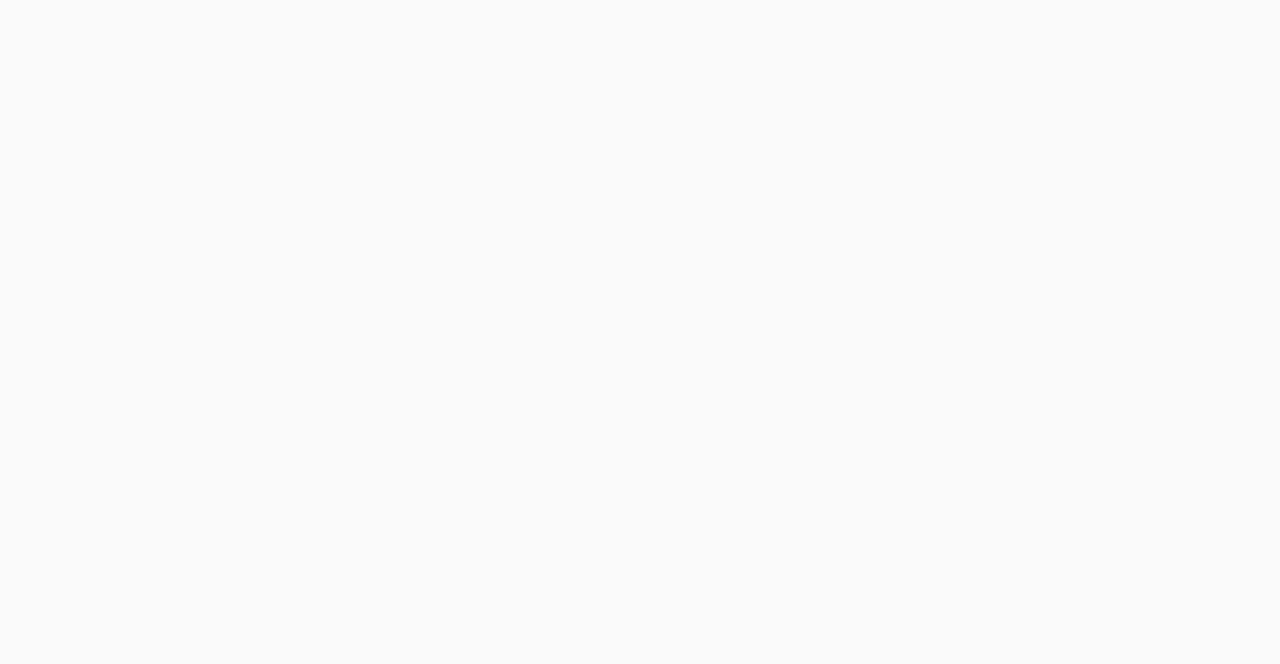
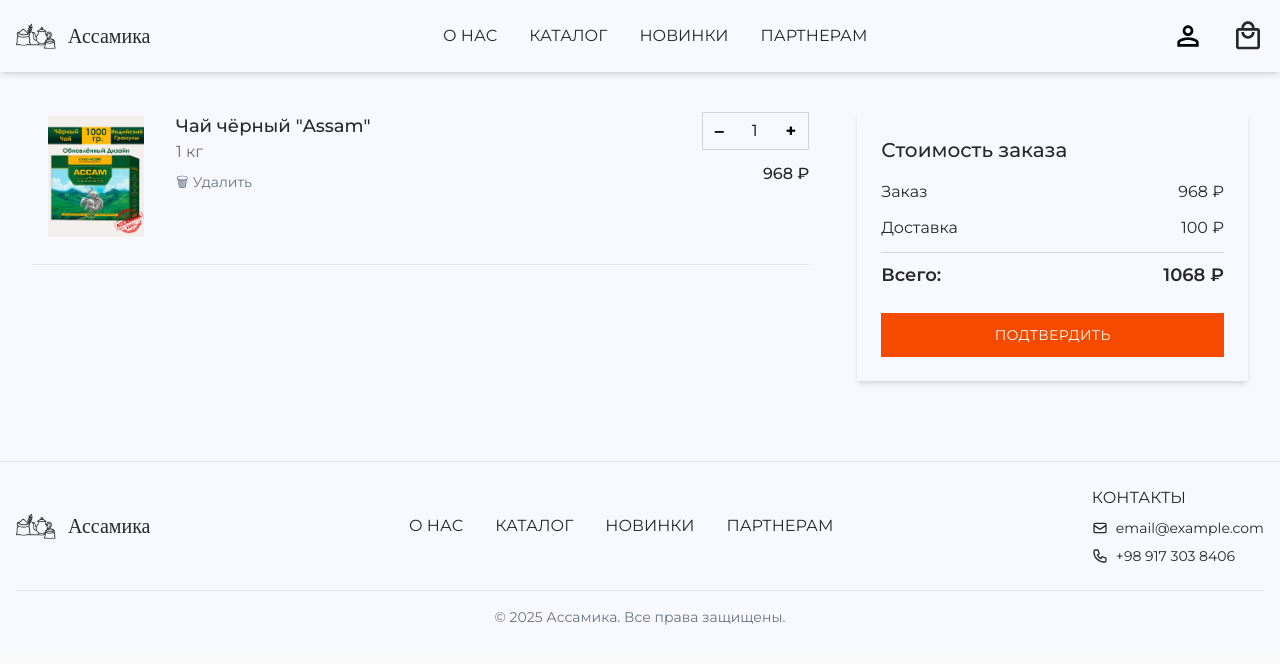
Before and after one commit to EvilDwarff/Assamika, a React (Vite) app in the folder react-frontend/: page /cart in a window 1280 px wide. Before the commit this address had no page. Shown: the top 664 px of the page. Built offline with nearby package versions, Linux system fonts and the light colour scheme; a web font is replaced by a local one.

Commit message:
CartPage

```diff
--- a/react-frontend/src/App.jsx
+++ b/react-frontend/src/App.jsx
@@ -3,6 +3,7 @@
 import Home from './components/Home';
 import CatalogPage from './components/Catalog';
 import ProductPage from './components/ProductPage';
+import CartPage from './components/CartPage';
 
 function App() {
 
@@ -14,6 +15,7 @@
            <Route path='/' element={<Home />} />
            <Route path='/catalog' element={<CatalogPage />} />
            <Route path='/product' element={<ProductPage />} />
+           <Route path='/cart' element={<CartPage />} />
         </Routes>
       </BrowserRouter>
     </>
--- a/react-frontend/src/assets/css/style.css
+++ b/react-frontend/src/assets/css/style.css
@@ -44,7 +44,7 @@
 
 
   .btn {
-    @apply font-montserrat inline-block text-lg md:text-xl lg:text-2xl xl:text-2xl rounded-none  font-normal px-6 py-3 md:px-8 md:py-3.5 lg:px-9 lg:py-4 xl:px-12 xl:py-5 transition-all duration-300 ease-in-out;
+    @apply font-montserrat inline-block text-lg md:text-xl lg:text-2xl xl:text-2xl rounded-none font-normal px-6 py-3 md:px-8 md:py-3.5 lg:px-9 lg:py-4 xl:px-12 xl:py-5 transition-all duration-300 ease-in-out;
   }
 
   .btn-primary {
@@ -52,8 +52,40 @@
   }
 
   .btn-primary:hover {
-   @apply bg-[#d13f15];
+    @apply bg-[#d13f15];
   }
 
 
 }
+
+@keyframes slideLeft {
+  0% {
+    opacity: 0;
+    transform: translateX(100%);
+  }
+
+  100% {
+    opacity: 1;
+    transform: translateX(0);
+  }
+}
+
+@keyframes slideRight {
+  0% {
+    opacity: 0;
+    transform: translateX(-100%);
+  }
+
+  100% {
+    opacity: 1;
+    transform: translateX(0);
+  }
+}
+
+.animate-slideLeft {
+  animation: slideLeft 0.7s ease-in-out forwards;
+}
+
+.animate-slideRight {
+  animation: slideRight 0.7s ease-in-out forwards;
+}
--- /dev/null
+++ b/react-frontend/src/components/CartPage.jsx
@@ -0,0 +1,135 @@
+import React, { useState } from "react";
+import Header from "./common/Header";
+import Footer from "./common/Footer";
+import ProductImg from "../assets/img/products/image1.webp";
+
+const CartPage = () => {
+  const [cartItems, setCartItems] = useState([
+    {
+      id: 1,
+      title: 'Чай чёрный "Assam"',
+      weight: '1 кг',
+      price: 968,
+      quantity: 1,
+      image: ProductImg,
+    },
+  ]);
+
+  const increaseQuantity = (id) =>
+    setCartItems((prev) =>
+      prev.map((item) =>
+        item.id === id ? { ...item, quantity: item.quantity + 1 } : item
+      )
+    );
+
+  const decreaseQuantity = (id) =>
+    setCartItems((prev) =>
+      prev.map((item) =>
+        item.id === id && item.quantity > 1
+          ? { ...item, quantity: item.quantity - 1 }
+          : item
+      )
+    );
+
+  const removeItem = (id) =>
+    setCartItems((prev) => prev.filter((item) => item.id !== id));
+
+  const subtotal = cartItems.reduce(
+    (sum, item) => sum + item.price * item.quantity,
+    0
+  );
+  const shipping = 100;
+  const total = subtotal + shipping;
+
+  return (
+    <>
+      <Header />
+      <section className="bg-bg-block pt-24 md:pt-28 pb-12 md:pb-20">
+        <div className="container mx-auto px-4 sm:px-6 lg:px-8">
+          <div className="flex flex-col lg:flex-row gap-8 lg:gap-12">
+
+            {/* Список товаров */}
+            <div className="w-full lg:w-2/3">
+              {cartItems.map((item) => (
+                <div key={item.id} className="pb-6 mb-6 border-b border-gray-200">
+                  <div className="flex flex-col sm:flex-row items-center sm:items-start gap-4">
+                    <img
+                      src={item.image}
+                      alt={item.title}
+                      className="w-32 h-32 object-contain"
+                    />
+
+                    <div className="flex-1 text-center sm:text-left">
+                      <h3 className="text-lg font-medium text-text">
+                        {item.title}
+                      </h3>
+                      <p className="text-gray-500">{item.weight}</p>
+
+                      {/* Удалить */}
+                      <button
+                        onClick={() => removeItem(item.id)}
+                        className="text-gray-500 text-sm flex items-center gap-1 mt-2 hover:text-orange-600"
+                      >
+                        <span>🗑</span> Удалить
+                      </button>
+                    </div>
+
+                    {/* Кол-во и цена */}
+                    <div className="flex items-center justify-between sm:flex-col sm:items-end sm:justify-center w-full sm:w-auto gap-3">
+                      <div className="flex items-center border border-gray-300">
+                        <button
+                          onClick={() => decreaseQuantity(item.id)}
+                          className="px-3 py-1 text-lg font-bold hover:bg-gray-100"
+                        >
+                          –
+                        </button>
+                        <span className="px-4">{item.quantity}</span>
+                        <button
+                          onClick={() => increaseQuantity(item.id)}
+                          className="px-3 py-1 text-lg font-bold hover:bg-gray-100"
+                        >
+                          +
+                        </button>
+                      </div>
+                      <p className="font-medium text-text">
+                        {item.price * item.quantity} ₽
+                      </p>
+                    </div>
+                  </div>
+                </div>
+              ))}
+            </div>
+
+            {/* Итоговая стоимость */}
+            <aside className="w-full lg:w-1/3 bg-block shadow-md p-6">
+              <h3 className="text-xl font-medium text-text mb-4">
+                Стоимость заказа
+              </h3>
+              <div className="space-y-3 text-base text-text">
+                <div className="flex justify-between">
+                  <span>Заказ</span>
+                  <span>{subtotal} ₽</span>
+                </div>
+                <div className="flex justify-between">
+                  <span>Доставка</span>
+                  <span>{shipping} ₽</span>
+                </div>
+                <hr className="my-2 border-gray-300" />
+                <div className="flex justify-between font-semibold text-lg">
+                  <span>Всего:</span>
+                  <span>{total} ₽</span>
+                </div>
+              </div>
+              <button className="w-full mt-6 bg-orange-600 hover:bg-orange-700 text-white uppercase py-3 text-sm tracking-wide transition-colors">
+                Подтвердить
+              </button>
+            </aside>
+          </div>
+        </div>
+      </section>
+      <Footer />
+    </>
+  );
+};
+
+export default CartPage;
--- a/react-frontend/src/components/common/Hero.jsx
+++ b/react-frontend/src/components/common/Hero.jsx
@@ -4,8 +4,8 @@
 
 const Hero = () => {
     return (
-        <div id="about" className="container mx-auto px-1 sm:px-0">
-            <div className="grid grid-cols-1 lg:grid-cols-12 gap-4 py-20 md:py-40 items-center">
+        <div id="about" className="container mx-auto px-4 sm:px-6 lg:px-8">
+            <div className="grid grid-cols-1 lg:grid-cols-12 gap-4 py-20 md:py-30 items-center">
                 <div className="col-span-1 lg:col-span-5 flex">
                     <img
                         src={LandingImage}
--- a/react-frontend/src/components/common/Suppliers.jsx
+++ b/react-frontend/src/components/common/Suppliers.jsx
@@ -2,8 +2,8 @@
 import LandingImage2 from '../../assets/img/LandingImage2.png'
 const Suppliers = () => {
   return (
-     <div id="partners" className="container mx-auto px-1 sm:px-0">
-            <div className="grid grid-cols-1 lg:grid-cols-12 gap-10 py-20 md:py-40 items-center">
+     <div id="partners" className="container mx-auto  px-4 sm:px-6 lg:px-8">
+            <div className="grid grid-cols-1 lg:grid-cols-12 gap-10 py-20 md:py-30 items-center">
 
                 <div className="col-span-1 md:col-span-7 flex flex-col items-start gap-6 md:px-0">
                     <div className="col-span-1 md:col-span-7 flex flex-col items-start gap-6 md:px-0 text-center md:text-left">
```
Also changed, not shown: react-frontend/src/components/ProductPage.jsx (+56 -13 lines).
